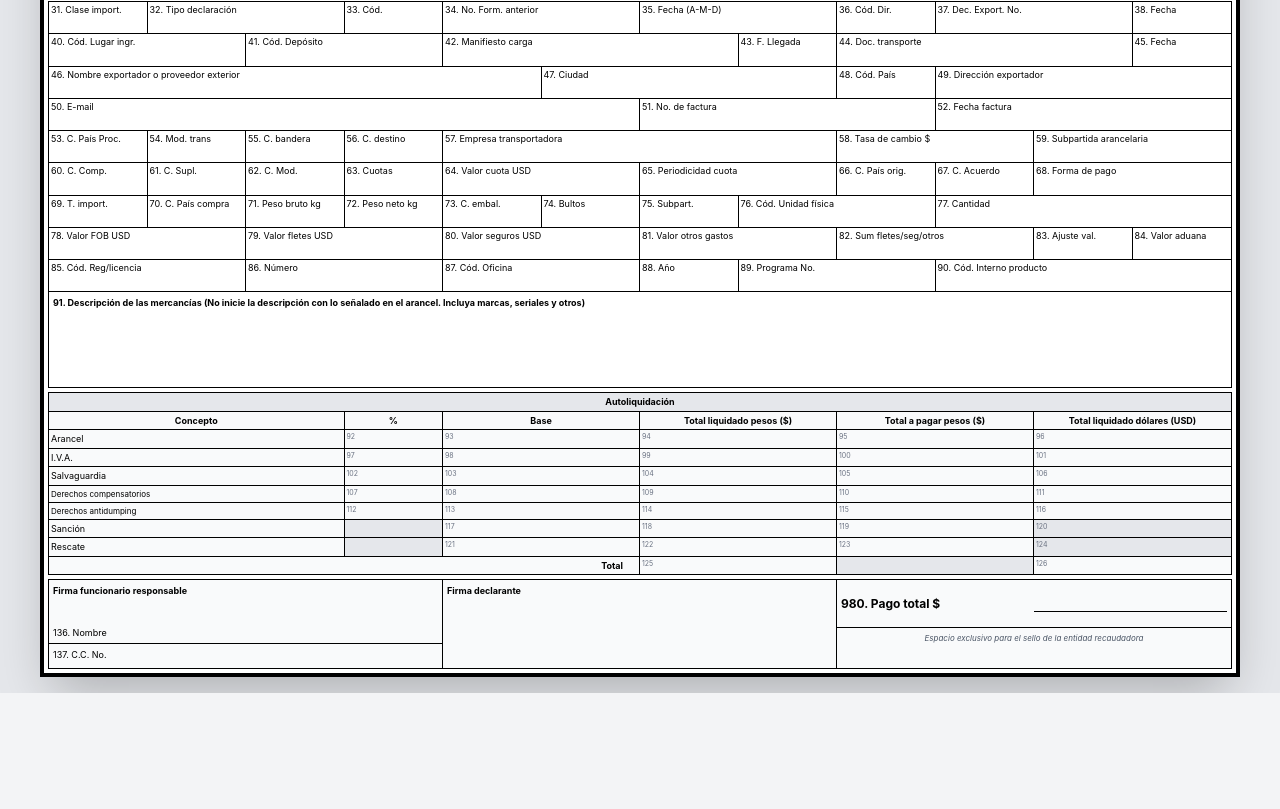
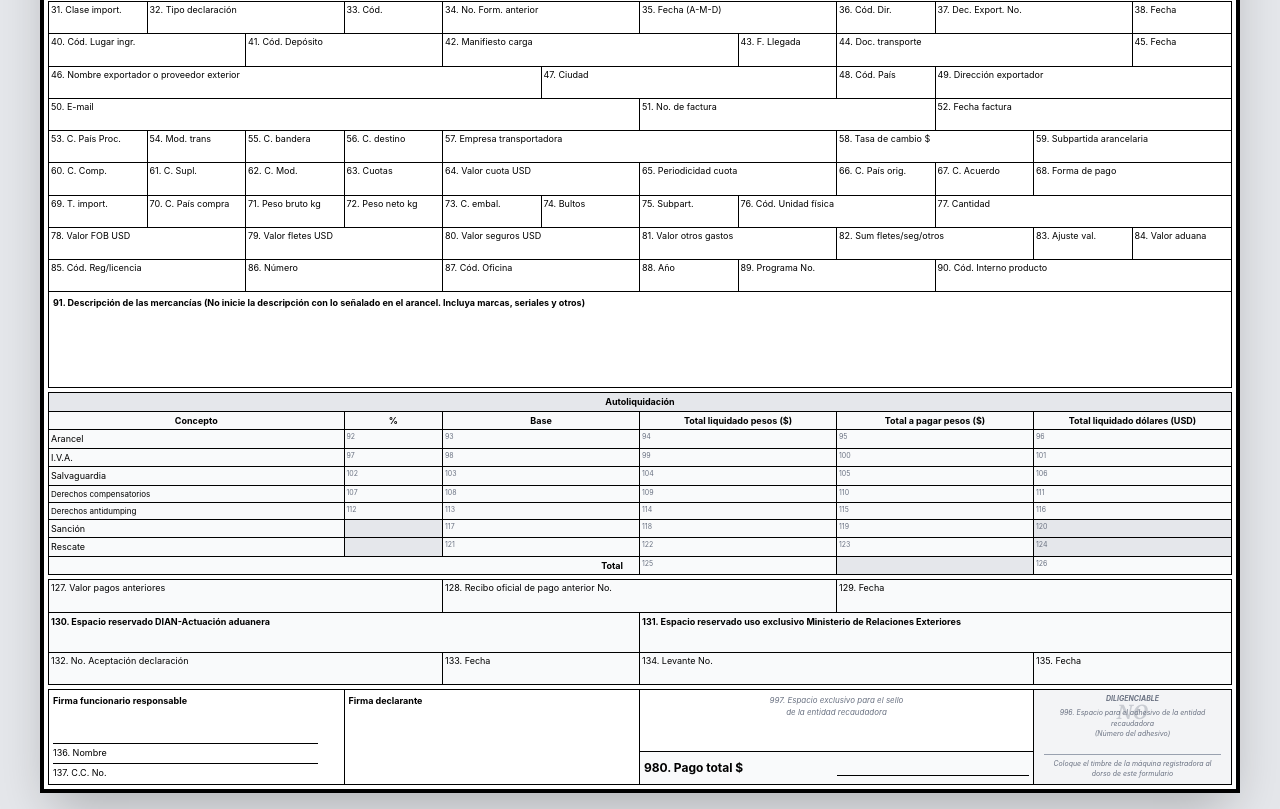
Before and after one commit to jemilianofl/practicas-dian, a React (Vite) app: page / in a window 1280 px wide. Shown: the part 335-1144 px from the top of the page. Before the commit the page ends 1028 px from the top, so only its background shows below. Built offline with nearby package versions, Linux system fonts and the light colour scheme.

Commit message:
fix: resolver errores de compilación JSX y unificar la estructura completa (casillas 1-997)

```diff
--- a/src/App.tsx
+++ b/src/App.tsx
@@ -168,7 +168,7 @@ function App() {
           </div>
 
           {/* DESCRIPCIÓN */}
-          <div className="border-l border-r border-b border-black p-1 h-24 flex flex-col">
+          <div className="border-l border-r border-b border-black p-1 h-24 flex flex-col bg-white">
             <label htmlFor="c91" className="text-[9px] font-bold">91. Descripción de las mercancías (No inicie la descripción con lo señalado en el arancel. Incluya marcas, seriales y otros)</label>
             <textarea id="c91" name="c91" value={formData.c91 || ''} onChange={handleInputChange} className="w-full flex-1 outline-none resize-none text-[10px] bg-transparent font-mono text-blue-800"></textarea>
           </div>
@@ -257,26 +257,83 @@ function App() {
             </div>
           </div>
 
+          {/* PAGOS ANTERIORES Y ESPACIOS RESERVADOS (127 - 135) */}
+          <div className="border border-black mt-1 grid grid-cols-12 text-[9px] leading-tight bg-gray-50">
+            <div className="col-span-4 border-r border-black p-0.5">
+              <label htmlFor="c127">127. Valor pagos anteriores</label>
+              <InputForm name="c127" value={formData.c127 || ''} onChange={handleInputChange} />
+            </div>
+            <div className="col-span-4 border-r border-black p-0.5">
+              <label htmlFor="c128">128. Recibo oficial de pago anterior No.</label>
+              <InputForm name="c128" value={formData.c128 || ''} onChange={handleInputChange} />
+            </div>
+            <div className="col-span-4 p-0.5">
+              <label htmlFor="c129">129. Fecha</label>
+              <InputForm name="c129" value={formData.c129 || ''} onChange={handleInputChange} />
+            </div>
+          </div>
+
+          <div className="border border-t-0 border-black flex h-10 text-[9px] bg-gray-50">
+            <div className="w-1/2 border-r border-black p-0.5">
+              <span className="font-bold">130. Espacio reservado DIAN-Actuación aduanera</span>
+            </div>
+            <div className="w-1/2 p-0.5">
+              <span className="font-bold">131. Espacio reservado uso exclusivo Ministerio de Relaciones Exteriores</span>
+            </div>
+          </div>
+
+          <div className="border border-t-0 border-black grid grid-cols-12 text-[9px] leading-tight bg-gray-50">
+            <div className="col-span-4 border-r border-black p-0.5">
+              <label htmlFor="c132">132. No. Aceptación declaración</label>
+              <InputForm name="c132" value={formData.c132 || ''} onChange={handleInputChange} />
+            </div>
+            <div className="col-span-2 border-r border-black p-0.5">
+              <label htmlFor="c133">133. Fecha</label>
+              <InputForm name="c133" value={formData.c133 || ''} onChange={handleInputChange} />
+            </div>
+            <div className="col-span-4 border-r border-black p-0.5">
+              <label htmlFor="c134">134. Levante No.</label>
+              <InputForm name="c134" value={formData.c134 || ''} onChange={handleInputChange} />
+            </div>
+            <div className="col-span-2 p-0.5">
+              <label htmlFor="c135">135. Fecha</label>
+              <InputForm name="c135" value={formData.c135 || ''} onChange={handleInputChange} />
+            </div>
+          </div>
+
           {/* FIRMAS Y PIE DE PÁGINA */}
-          <div className="flex border border-black mt-1 text-[9px] bg-gray-50">
-            <div className="w-1/3 flex flex-col border-r border-black">
-              <div className="p-1 border-b border-black h-16 relative">
-                <span className="font-bold">Firma funcionario responsable</span>
-                <span className="absolute bottom-1 left-1">136. Nombre</span>
+          <div className="flex border border-black mt-1 text-[9px] bg-white h-24">
+            {/* Firma Funcionario */}
+            <div className="w-3/12 flex flex-col border-r border-black relative">
+              <div className="p-1 font-bold">Firma funcionario responsable</div>
+              <div className="absolute bottom-6 left-1 w-[90%] border-t border-black pt-0.5">136. Nombre</div>
+              <div className="absolute bottom-1 left-1 w-[90%] border-t border-black pt-0.5">137. C.C. No.</div>
             </div>
-              <div className="p-1 h-6">137. C.C. No.</div>
-            </div>
-            <div className="w-1/3 p-1 border-r border-black h-22 relative">
+
+            {/* Firma Declarante */}
+            <div className="w-3/12 p-1 border-r border-black relative">
               <span className="font-bold">Firma declarante</span>
             </div>
-            <div className="w-1/3 flex flex-col">
-              <div className="p-1 border-b border-black h-12 relative flex items-center justify-between">
+
+            {/* Espacio sello y Pago Total */}
+            <div className="w-4/12 flex flex-col border-r border-black relative">
+              <div className="p-1 text-[8px] italic flex-1 border-b border-black text-center text-gray-500">
+                997. Espacio exclusivo para el sello<br/>de la entidad recaudadora
+              </div>
+              <div className="p-1 flex items-center justify-between h-8 bg-gray-50">
                 <label htmlFor="c980" className="font-bold text-[12px] whitespace-nowrap mr-2">980. Pago total $</label>
-                <div className="w-1/2 border-b border-black"><InputForm name="c980" value={formData.c980 || ''} onChange={handleInputChange} className="text-right text-sm" /></div>
+                <div className="w-1/2 border-b border-black">
+                  <InputForm name="c980" value={formData.c980 || ''} onChange={handleInputChange} className="text-right text-sm font-bold" />
                 </div>
-              <div className="p-1 h-10 text-[8px] text-center italic text-gray-600">
-                Espacio exclusivo para el sello de la entidad recaudadora
               </div>
+            </div>
+
+            {/* Espacio Adhesivo */}
+            <div className="w-2/12 p-1 flex flex-col items-center text-[7px] text-center italic text-gray-500 relative bg-gray-100">
+              <span className="text-xl font-bold font-serif opacity-30 absolute top-2">NO</span>
+              <span className="font-bold mb-1">DILIGENCIABLE</span>
+              <span>996. Espacio para el adhesivo de la entidad recaudadora<br/>(Número del adhesivo)</span>
+              <span className="absolute bottom-1 w-[90%] pt-1 border-t border-gray-400">Coloque el timbre de la máquina registradora al dorso de este formulario</span>
             </div>
           </div>
 
```
Lines whose indentation alone changed are shown as unchanged.
